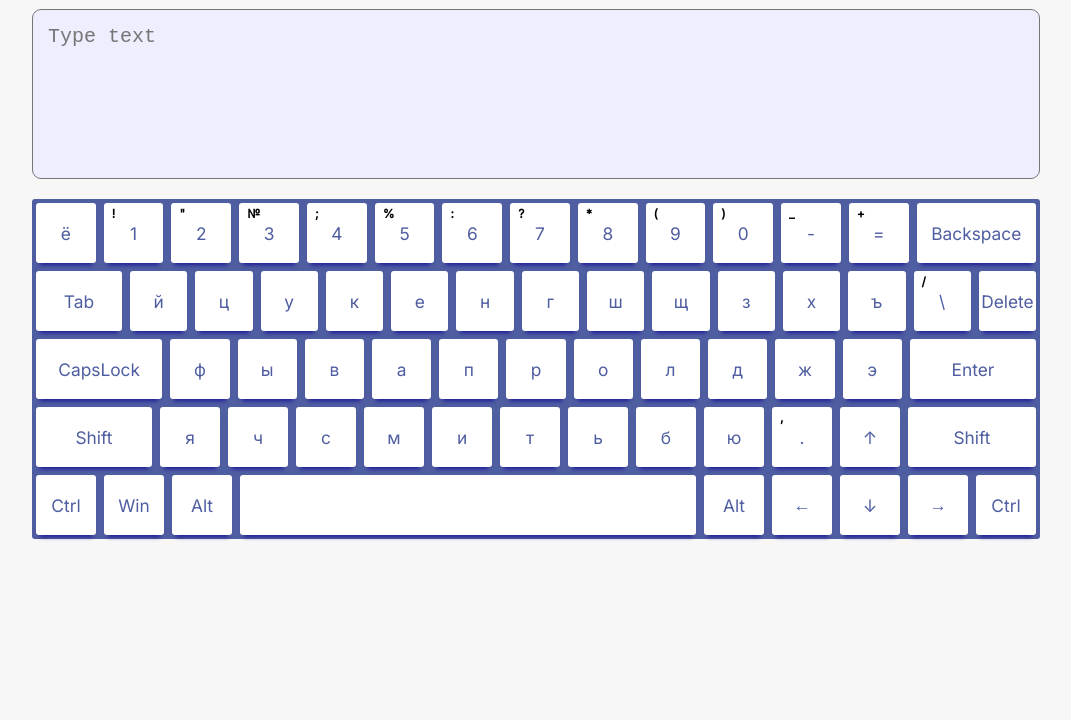
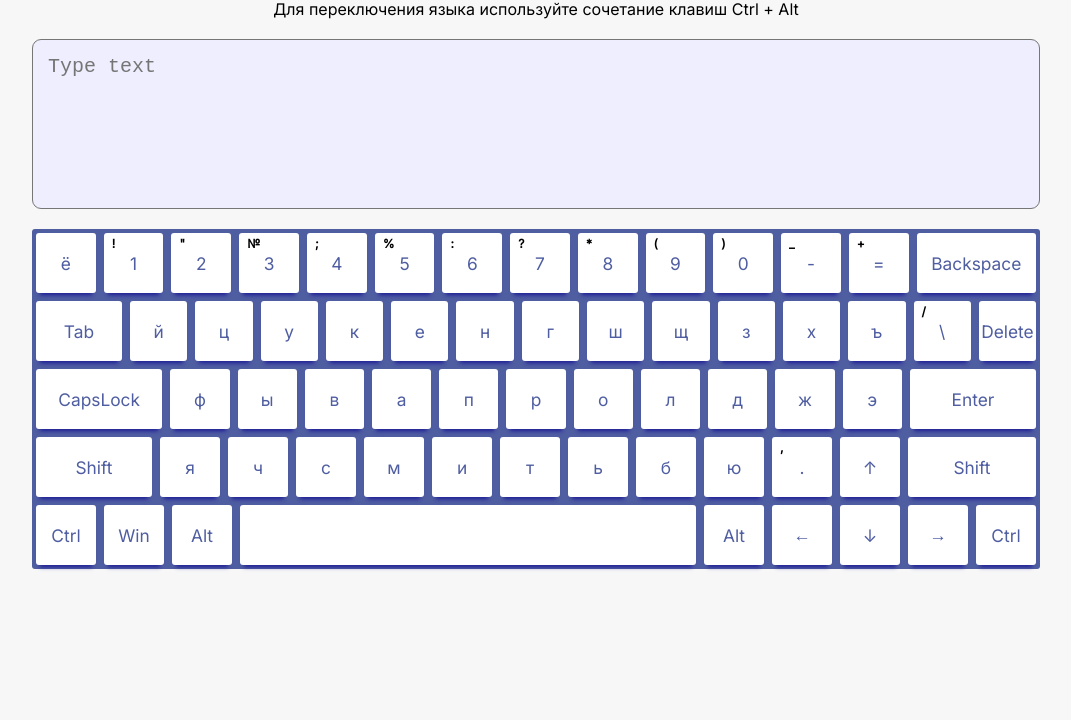
Before and after one commit to zhagun/virtual-keyboard, a website with bundled scripts: page index.html in a window 1280 px wide. Shown: the part 80-800 px from the top of the page, without its empty margins (104-1175 px from the left). Built offline with nearby package versions, Linux system fonts and the light colour scheme.

Commit message:
feat: add subtitke for language switch

```diff
--- a/scripts/keyboard.js
+++ b/scripts/keyboard.js
@@ -7,7 +7,7 @@ const mainBlock = document.createElement('main');
 const container = document.createElement('div');
 container.classList.add('main__container');
 mainBlock.appendChild(container);
-container.innerHTML = '<h1 class = "main__title">Virtual Keyboard</h1>';
+container.innerHTML = '<h1 class = "main__title">Virtual Keyboard</h1> <h4 class = "main__subtitle">Для переключения языка используйте сочетание клавиш Ctrl + Alt</h4>';
 
 export default class Keyboard {
   constructor(btnsSort) {
--- a/styles/style.css
+++ b/styles/style.css
@@ -19,6 +19,10 @@ main {
 }
 .main__title {
   padding-top: 30px;
+}
+.main__subtitle {
+  padding-top: 10px;
+  font-weight: normal;
 }
 .viewBlock {
   display: block;
```
